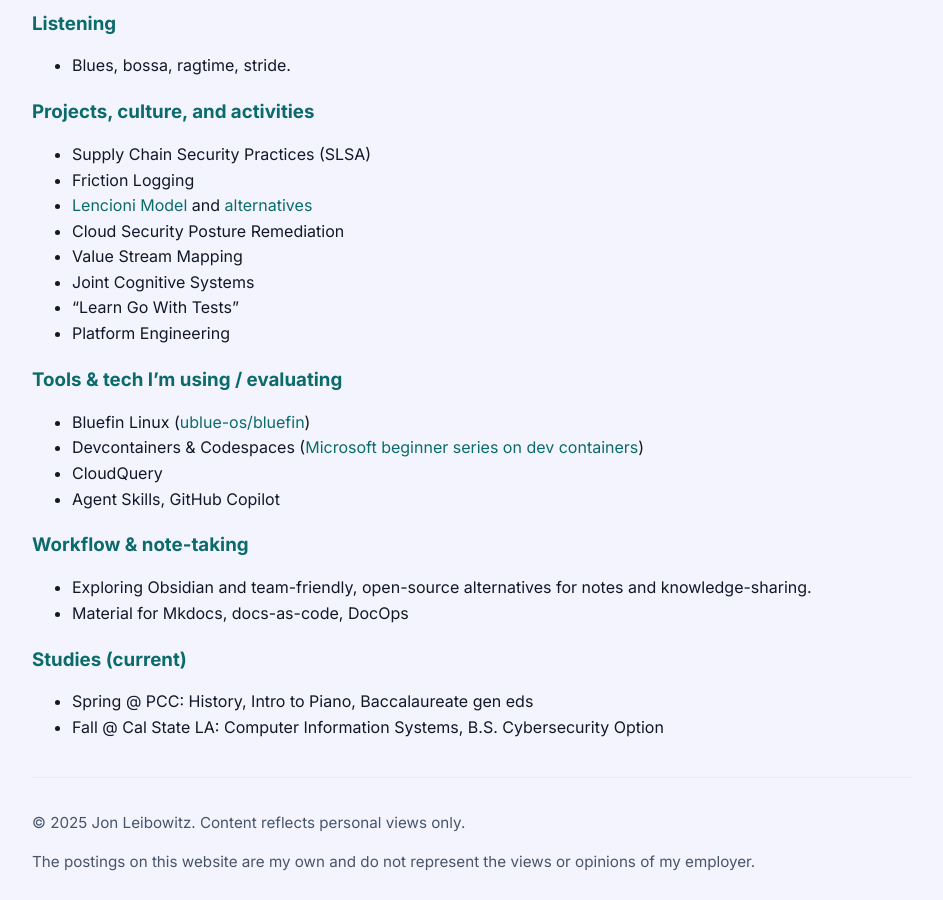
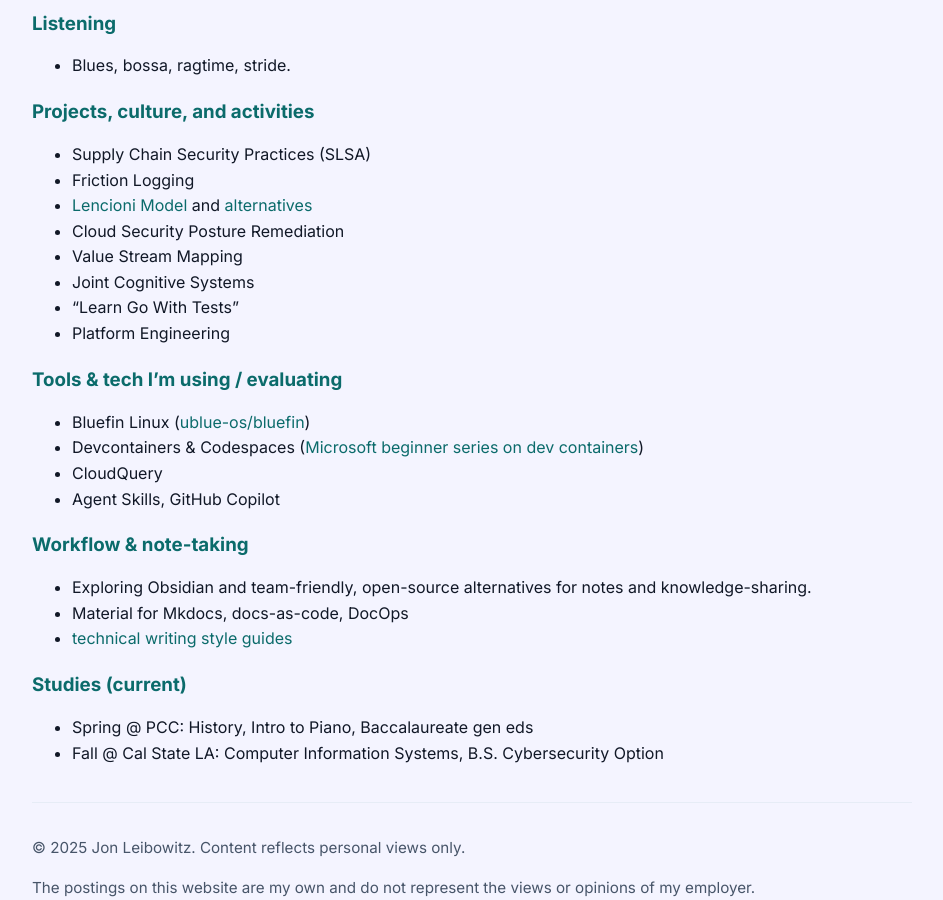
Before and after one commit to jleibowitz-lacpw/jleibowitz-lacpw.github.io, a Jekyll site: the page built from now.md, in a window 1280 px wide and 900 px high, scrolled down 138 px. Shown: the whole window, without its empty margins (168-1111 px from the left). Built offline with Jekyll 4.4.1, drawn with Linux system fonts in a browser that asks for light colours; before the commit the page ends 1013 px from its top, so only the background shows below that.

Commit message:
Update now.md

```diff
--- a/now.md
+++ b/now.md
@@ -33,6 +33,7 @@
 
 - Exploring Obsidian and team-friendly, open-source alternatives for notes and knowledge-sharing.
 - Material for Mkdocs, docs-as-code, DocOps
+- [technical writing style guides](https://learn.microsoft.com/en-us/style-guide/)
 
 ### Studies (current)
 
```
